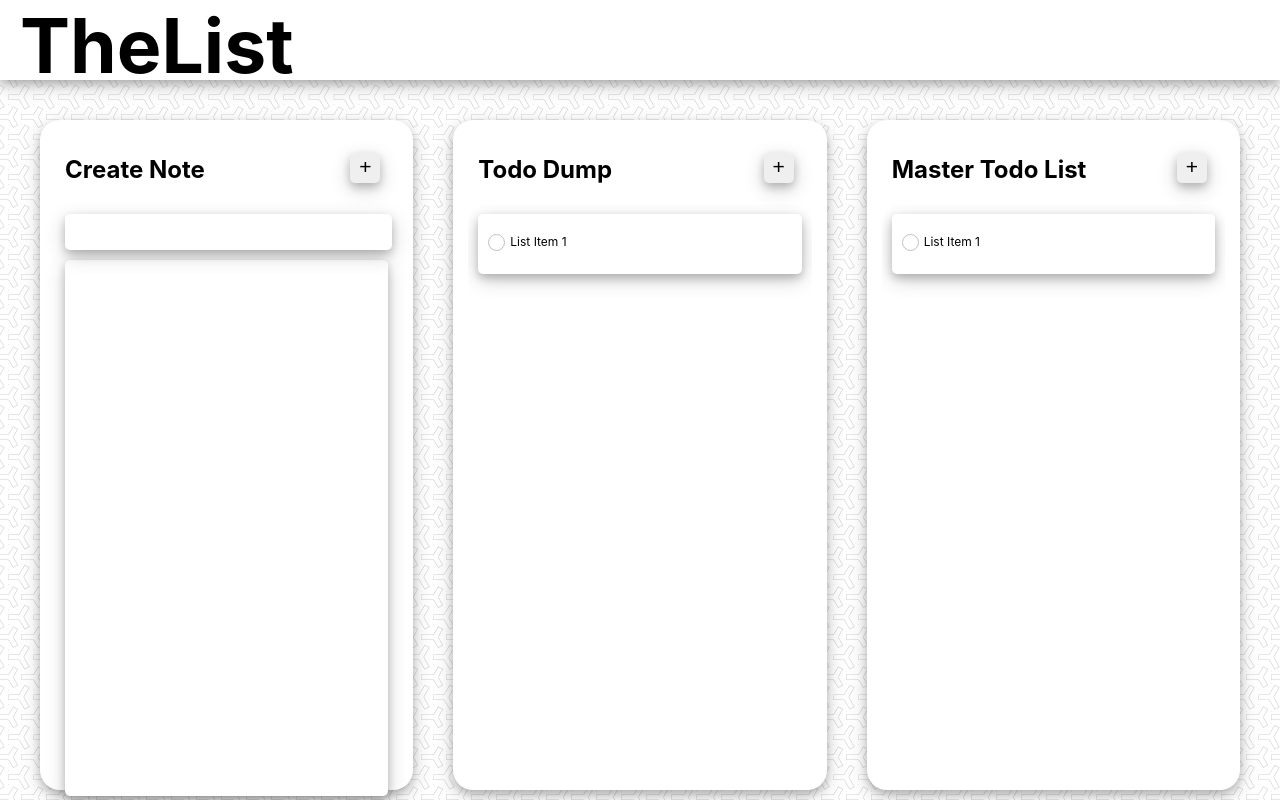
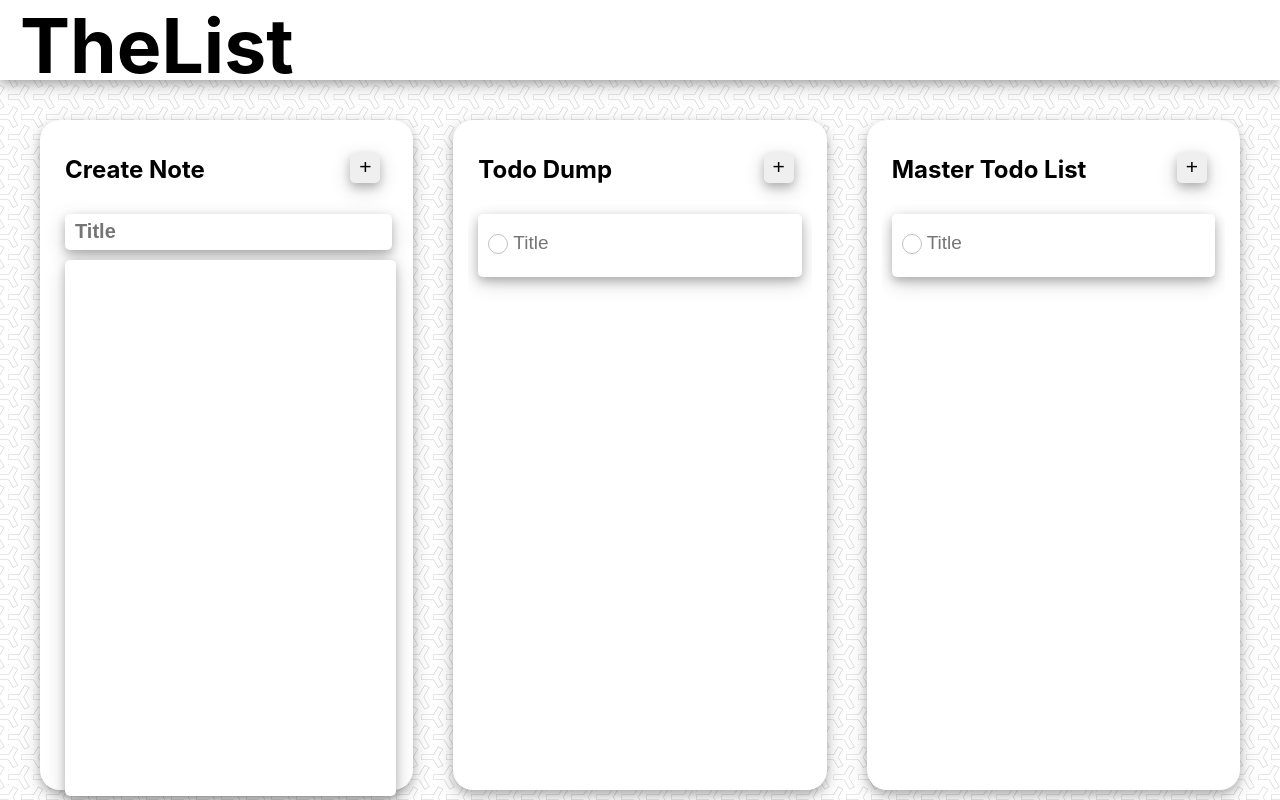
Before and after one commit to livingkurt/The-List, a React (Create React App) app in the folder client/: page / in a window 1280 px wide. Shown: the top 800 px of the page. Built offline with nearby package versions, Linux system fonts and the light colour scheme.

Commit message:
Switched everything to inputs and text areas because contend Editable wasnt quite doing it for me

```diff
--- a/client/src/App.js
+++ b/client/src/App.js
@@ -1,4 +1,4 @@
-import React, { useState } from 'react';
+import React, { useState, useEffect } from 'react';
 import './App.css';
 import Background from './components/Background/Background';
 import Container from './components/Container/Container';
@@ -10,13 +10,37 @@ import Title from './components/Title/Title';
 import TextField from './components/TextField/TextField';
 import TitleField from './components/TitleField/TitleField';
 import AddButton from './components/AddButton/AddButton';
+import API from "./utils/API";
 
 const App = () => {
-  const [master_todo_state, set_master_todo_state] = useState()
-  const [todo_dump_state, set_todo_dump_state] = useState()
+  const [master_todo_state, set_master_todo_state] = useState([])
+  const [todo_dump_state, set_todo_dump_state] = useState([])
+  const [note_state, set_note_state] = useState({
+    title: "",
+    description: "",
+  })
+  console.log(note_state)
+
+  useEffect(() => {
+    // get_notes();
+  }, []);
+
+  const get_notes = () => {
+    API.get_notes()
+      .then(res => {
+        set_todo_dump_state(res.data)
+      })
+      .catch(err => console.log(err));
+  };
 
   const new_note = () => {
+    // let new_state = todo_dump_state +
+    console.log(note_state)
+  }
 
+  const handle_text_field_change = (e) => {
+    console.log(note_state)
+    set_note_state({ ...note_state, description: e.target.value })
   }
 
   return (
@@ -29,11 +53,30 @@ const App = () => {
               <Title>
                 Create Note
               </Title>
-              <AddButton />
+              <AddButton onClick={() => new_note()} />
             </div>
             <div style={{ padding: "10px" }}>
-              <TitleField></TitleField>
-              <TextField></TextField>
+              {/* <TitleField
+                onChange={e => set_note_state({ ...note_state, title: e.target.value })}
+              >
+                {note_state.title}
+              </TitleField> */}
+              <input
+                className="title_field"
+                onChange={e => set_note_state({ ...note_state, title: e.target.value })}
+                placeholder="Title"
+                onBlur={(e) => e.target.placeholder = "Title"}
+                onFocus={(e) => e.target.placeholder = ""}></input>
+
+              <textarea
+                className="text_field"
+                onChange={e => set_note_state({ ...note_state, description: e.target.value })}
+              />
+              {/* <TextField
+                onChange={e => handle_text_field_change(e)}
+              >
+                {note_state.description}
+              </TextField> */}
             </div>
           </Section>
 
--- a/client/src/components/Checkbox/checkbox.css
+++ b/client/src/components/Checkbox/checkbox.css
@@ -18,8 +18,8 @@ label input {
 
 label span {
   /* <-- Style the artificial checkbox */
-  height: 15px;
-  width: 15px;
+  height: 18px;
+  width: 18px;
   border: 1px solid grey;
   display: inline-block;
   border-radius: 15px;
--- a/client/src/components/ListItem/ListItem.js
+++ b/client/src/components/ListItem/ListItem.js
@@ -11,18 +11,17 @@ const ListItem = ({ children }) => {
   return (
     <div className="list_div zoom">
       <Checkbox />
-      <div
-        contenteditable={itemState}
-        className="list_item"
-        onClick={() => {
-          setItemState("true")
-        }}
-        onBlur={() => setItemState("false")}
-        style={{ display: "flex" }}
-      >
+      {/* <div
+      // contentEditable={itemState}
+      // className="list_item"
+      // style={{ display: "flex" }}
+      > */}
+      <input
+        className="list_item list_input"
+        placeholder="Title"></input>
 
-        {children}
-      </div>
+      {/* {children} */}
+      {/* </div> */}
     </div>
   );
 }
--- a/client/src/components/ListItem/list_item.css
+++ b/client/src/components/ListItem/list_item.css
@@ -6,6 +6,17 @@
   font-size: 12px;
   padding-left: 10px;
   display: flex;
+}
+
+.list_input {
+  border-radius: 5px;
+  font-size: 12px;
+  display: flex;
+  border: 0px;
+  font-size: 19px;
+  padding: 0px;
+  width: 100%;
+  margin-top: -4px;
 }
 
 .list_item:focus {
--- a/client/src/components/TextField/TextField.js
+++ b/client/src/components/TextField/TextField.js
@@ -9,18 +9,14 @@ const TextField = ({ children }) => {
 
   const handle_text_input = () => {
     if (Number.isInteger(textState[0]))
-      return (<ol contenteditable="true" >
-        <li contenteditable="true" ></li>
+      return (<ol contentEditable="true" >
+        <li contentEditable="true" ></li>
       </ol>)
   }
 
   return (
-    <div className="text_container">
-      <div contenteditable="true" className="text_field">
-        {textState}
-        {handle_text_input}
-      </div>
-
+    <div className="">
+      <textarea className="text_field"></textarea>
     </div>
   );
 }
--- a/client/src/components/TextField/text_field.css
+++ b/client/src/components/TextField/text_field.css
@@ -10,6 +10,7 @@
   border: 0px;
   padding: 20px;
   margin-top: 10px;
+  width: 90%;
 }
 
 .text_field:focus {
--- a/client/src/components/TitleField/TitleField.js
+++ b/client/src/components/TitleField/TitleField.js
@@ -6,14 +6,12 @@ import './title_field.css'
 
 const TitleField = ({ children }) => {
   return (
-    <div
-      className="title_container"
-      placeholder="Title"
-      onBlur={(e) => e.target.placeholder = "Title"}
-      onFocus={(e) => e.target.placeholder = ""}
-    >
-      <input className="title_field" />
-
+    <div>
+      <input
+        className="title_field"
+        placeholder="Title"
+        onBlur={(e) => e.target.placeholder = "Title"}
+        onFocus={(e) => e.target.placeholder = ""}></input>
     </div>
   );
 }
--- a/package.json
+++ b/package.json
@@ -22,6 +22,7 @@
   },
   "homepage": "https://github.com/livingkurt/Master-Todo-List#readme",
   "dependencies": {
+    "axios": "^0.19.2",
     "concurrently": "^5.1.0",
     "express": "^4.17.1",
     "mongojs": "^3.1.0",
```
Also changed, not shown: 1 other file (tests, documents, lock files or other folders).
